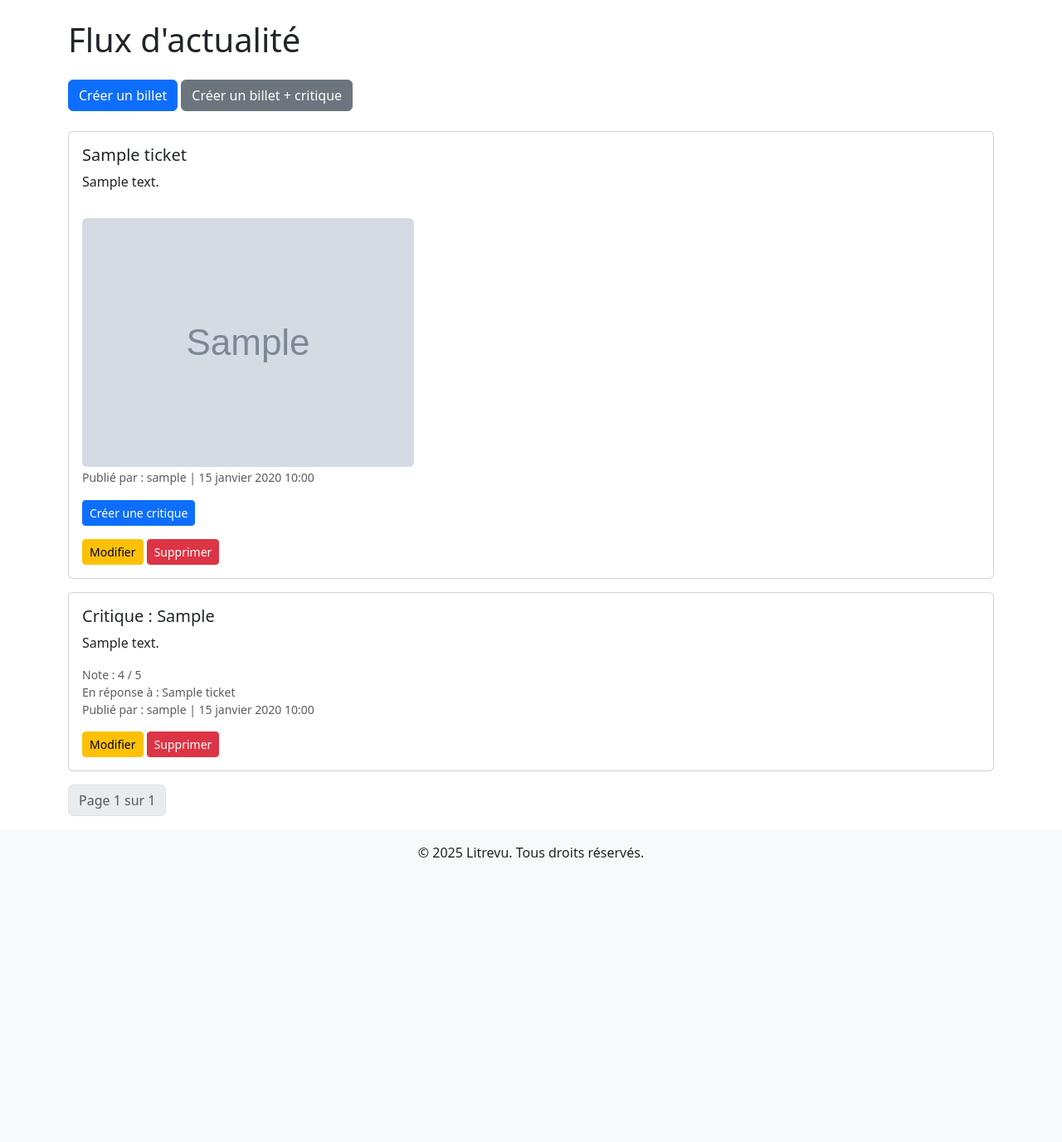
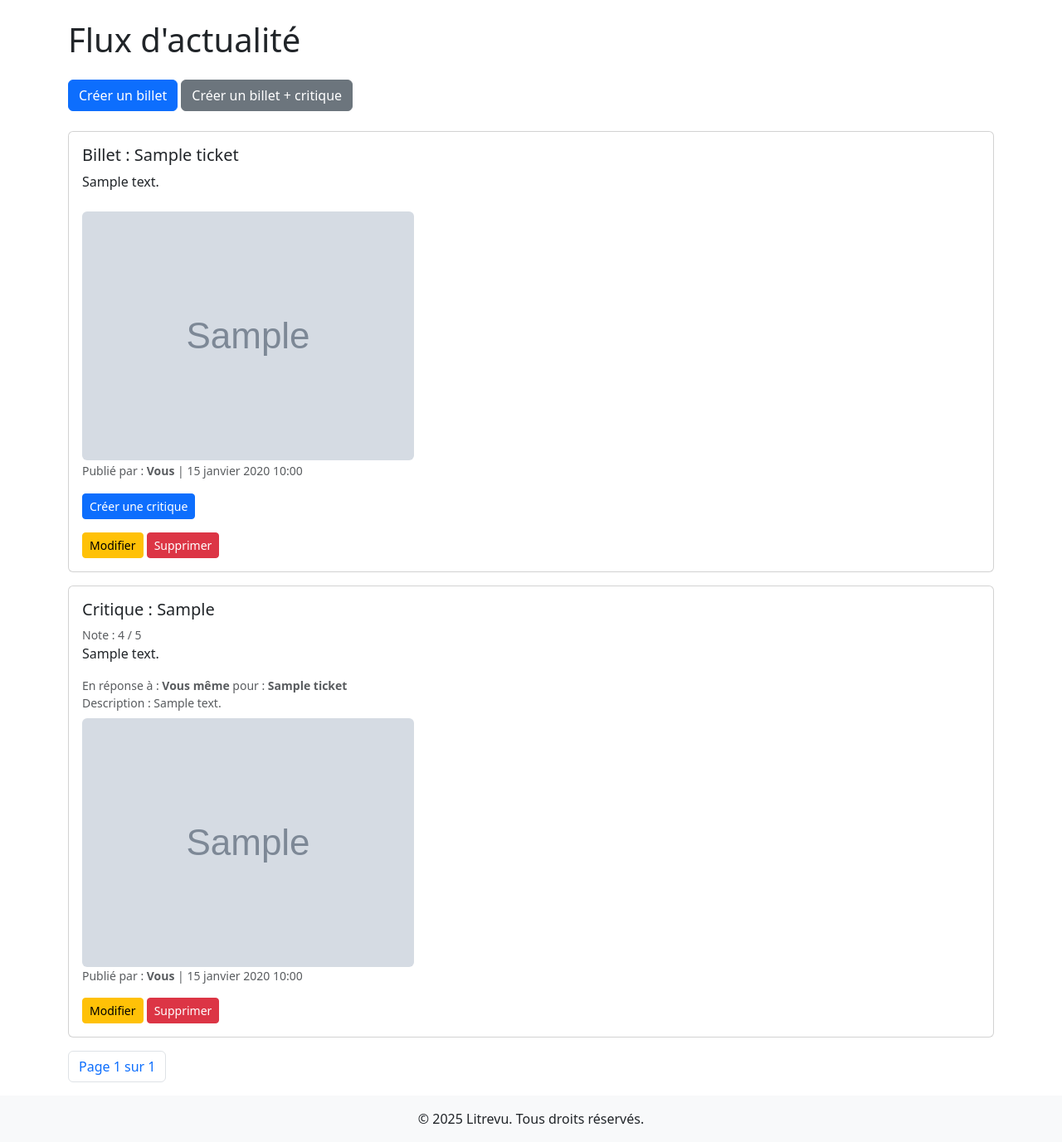
Before and after one commit to Ju-l-e-s/P9, a Django app: page /feed/ in a window 1280 px wide. Shown: the part 56-1433 px from the top of the page at 83% size. Before the commit the page ends 1090 px from the top, so only its background shows below. Run offline with Django 5.2, Linux system fonts and the light colour scheme; a user stored in the database is signed in; tables that the repository leaves empty hold one stand-in row (values such as "Sample post"); grey boxes marked "Sample" are stand-in pictures.

Commit message:
fixed wireframing

```diff
--- a/litrevu/reviews/templates/reviews/feed.html
+++ b/litrevu/reviews/templates/reviews/feed.html
@@ -4,53 +4,58 @@
 {% block content %}
 <h1 class="mb-4">Flux d'actualité</h1>
 
-<!-- Links to create tickets and reviews -->
+<!-- Liens pour créer billets et critiques -->
 <div class="mb-4">
     <a href="{% url 'create_ticket' %}" class="btn btn-primary">Créer un billet</a>
     <a href="{% url 'create_ticket_and_review' %}" class="btn btn-secondary">Créer un billet + critique</a>
 </div>
 
-<!-- Display posts -->
+<!-- Affichage des posts -->
 {% for post in page_obj %}
     <div class="card mb-3">
         <div class="card-body d-flex flex-column">
             {% if post.content_type == 'TICKET' %}
-                <h5 class="card-title">{{ post.title }}</h5>
+                <h5 class="card-title">Billet : {{ post.title }}</h5>
                 <p class="card-text">{{ post.description }}</p>
                 {% if post.image %}
                     <div class="mt-2">
-                        <img src="{{ post.image.url }}"
-                             class="img-fluid rounded mt-2 float-lg-start"
-                             alt="Image du billet"
-                             style="max-width: 100%; height: auto;">
+                        <img src="{{ post.image.url }}" class="img-fluid rounded" alt="Image du billet">
                     </div>
                 {% endif %}
                 <div class="mt-auto">
-                    <small class="text-muted">Publié par : {{ post.user.username }} | {{ post.time_created }}</small>
+                    <small class="text-muted">
+                        Publié par : <strong>{% if post.user == user %}Vous{% else %}{{ post.user.username }}{% endif %}</strong> | {{ post.time_created }}
+                    </small>
                 </div>
-
-                <!-- Button to create a review for the ticket -->
+                <!-- Bouton créer critique -->
                 <div class="mt-3">
                     <a href="{% url 'create_review' post.id %}" class="btn btn-primary btn-sm">Créer une critique</a>
                 </div>
-
-                <!-- Button to edit/delete the ticket for the creator or the admin -->
+                <!-- Boutons éditer/supprimer billet -->
                 {% if user.is_authenticated and post.user == user or user.is_authenticated and user.is_superuser %}
                     <div class="mt-3">
                         <a href="{% url 'edit_ticket' post.id %}" class="btn btn-warning btn-sm">Modifier</a>
                         <a href="{% url 'delete_ticket' post.id %}" class="btn btn-danger btn-sm">Supprimer</a>
                     </div>
                 {% endif %}
+
             {% elif post.content_type == 'REVIEW' %}
                 <h5 class="card-title">Critique : {{ post.headline }}</h5>
+                <small class="text-muted">Note : {{ post.rating }} / 5</small>
                 <p class="card-text">{{ post.body }}</p>
+
                 <small class="text-muted">
-                    Note : {{ post.rating }} / 5<br>
-                    En réponse à : {{ post.ticket.title }}<br>
-                    Publié par : {{ post.user.username }} | {{ post.time_created }}
+                    En réponse à : {% if post.ticket.user == user %}<strong>Vous même</strong>{% else %}<strong>{{ post.ticket.user.username }}</strong>{% endif %} pour : <strong>{{ post.ticket.title }}</strong><br>
+                    Description : {{ post.ticket.description }}<br>
+                {% if post.ticket.image %}
+                    <div class="mt-2">
+                        <img src="{{ post.ticket.image.url }}" class="img-fluid rounded" alt="Image du billet associé">
+                    </div>
+                {% endif %}
+                    Publié par : <strong>{% if post.user == user %}Vous{% else %}{{ post.user.username }}{% endif %}</strong> | {{ post.time_created }}
                 </small>
 
-                <!-- Button to edit/delete the review for the creator or the admin -->
+                <!-- Boutons Modifier / Supprimer critique -->
                 {% if user.is_authenticated and post.user == user or user.is_authenticated and user.is_superuser %}
                     <div class="mt-3">
                         <a href="{% url 'edit_review' post.id %}" class="btn btn-warning btn-sm">Modifier</a>
@@ -71,11 +76,12 @@
             <li class="page-item"><a class="page-link" href="?page=1">&laquo; Première</a></li>
             <li class="page-item"><a class="page-link" href="?page={{ page_obj.previous_page_number }}">Précédent</a></li>
         {% endif %}
-        <li class="page-item disabled"><span class="page-link">Page {{ page_obj.number }} sur {{ page_obj.paginator.num_pages }}</span></li>
+        <li class="page-item"><span class="page-link">Page {{ page_obj.number }} sur {{ page_obj.paginator.num_pages }}</span></li>
         {% if page_obj.has_next %}
             <li class="page-item"><a class="page-link" href="?page={{ page_obj.next_page_number }}">Suivant</a></li>
             <li class="page-item"><a class="page-link" href="?page={{ page_obj.paginator.num_pages }}">Dernière &raquo;</a></li>
         {% endif %}
     </ul>
 </nav>
+
 {% endblock %}
```
